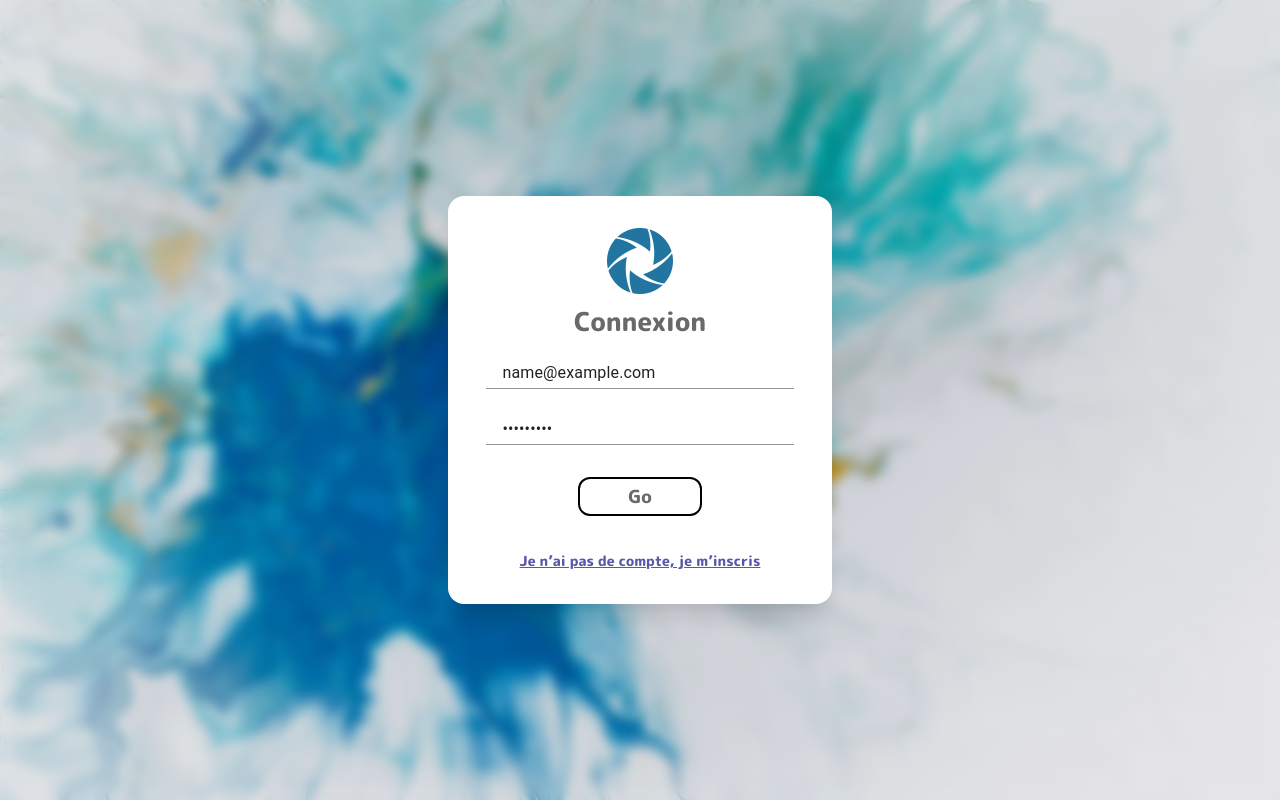
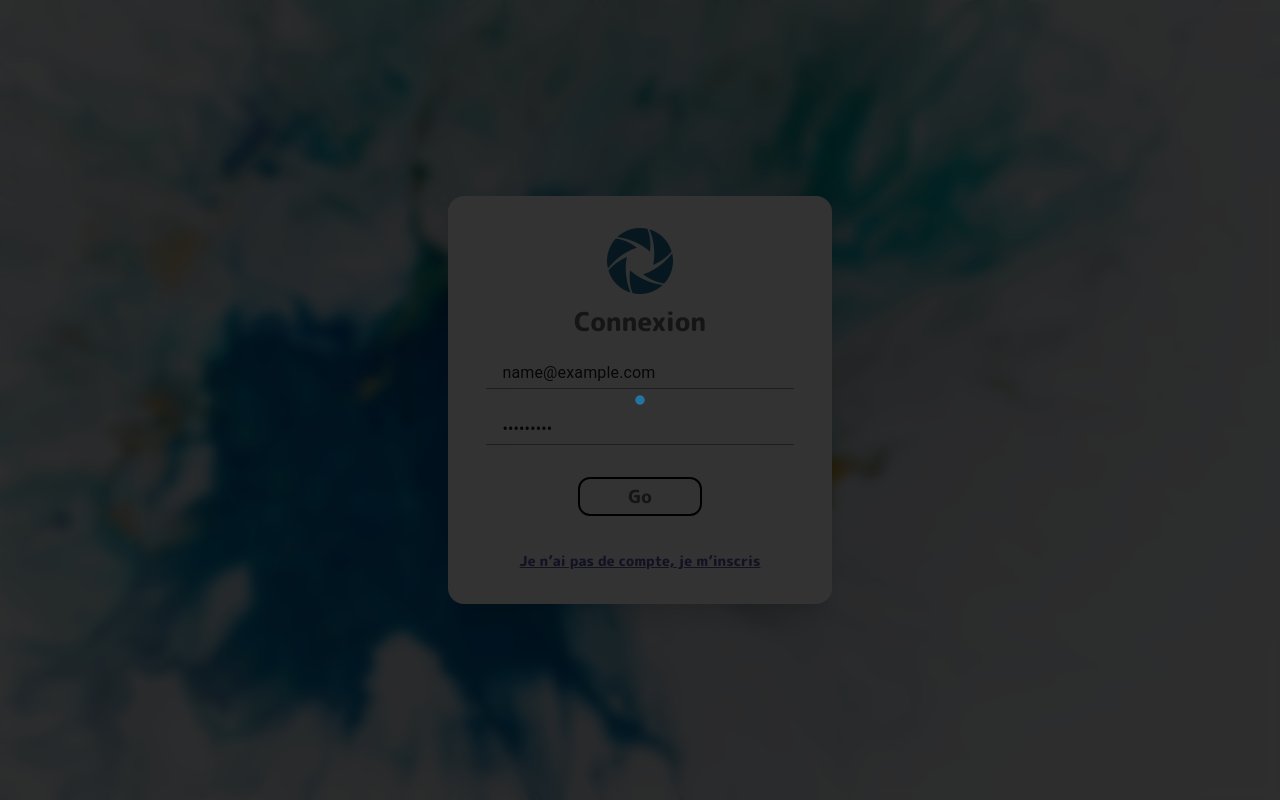
Before and after one commit to KhanAriful/Trombinoscoop, a React (Create React App) app: page /Connexion in a window 1280 px wide. Both pictures are taken after typing "name@example.com", "Sample123" into the empty fields and a click on the button "Go". Built offline with nearby package versions, Linux system fonts and the light colour scheme; no server answers.

Commit message:
Loading spinner on login

```diff
--- a/package.json
+++ b/package.json
@@ -1,8 +1,9 @@
 {
   "name": "trombinoscoop",
+  "homepage": "https://dev-worker.cf",
   "version": "0.1.0",
   "private": true,
-  "proxy": "http://localhost:5000",
+  "proxy": "https://trombiapi.herokuapp.com",
   "dependencies": {
     "@craco/craco": "^6.1.2",
     "@material-ui/core": "^4.11.4",
@@ -14,6 +15,7 @@
     "postcss": "^7",
     "react": "^17.0.2",
     "react-dom": "^17.0.2",
+    "react-loader-spinner": "^4.0.0",
     "react-meta-tags": "^1.0.1",
     "react-router": "^5.2.0",
     "react-router-dom": "^5.2.0",
--- a/src/pages/login-page/login-page.js
+++ b/src/pages/login-page/login-page.js
@@ -5,8 +5,11 @@ import LogoImg from './../../assets/images/logo.png'
 import { Input } from '@material-ui/core'
 import { Link, useHistory } from 'react-router-dom'
 import { useState } from 'react'
+import Loader from "react-loader-spinner"
 
 export function LoginPage() {
+
+  const [isLoading, setIsLoading] = useState(false)
 
   const history = useHistory()
 
@@ -27,7 +30,8 @@ export function LoginPage() {
   }
 
   const handleSubmit = async () => {
-    const request = await fetch("/login", {
+    setIsLoading(true)
+    const request = await fetch("https://trombiapi.herokuapp.com/login", {
       method: "POST",
       headers: {
           'Content-Type' : 'application/json'
@@ -38,9 +42,11 @@ export function LoginPage() {
       store('isLoggedIn', true)
       store('email', initialValues.email)
       store('avatar', initialValues.avatar)
+      setIsLoading(false)
       history.push('/Posts')
     } else if (request.statusText === 'NOT FOUND') {
       store('isLoggedIn', false)
+      setIsLoading(false)
     }
   }
 
@@ -67,9 +73,30 @@ export function LoginPage() {
           </div>
         </Overlay>
       </Wrapper>
+      {isLoading &&
+      <LoaderBg>
+        <Loader
+          type="Puff"
+          color="#2275A0"
+          height={100}
+          width={100}
+        />
+      </LoaderBg>}
     </>
   )
 }
+
+const LoaderBg = styled.div`
+  width: 100%;
+  height: 100%;
+  position: fixed;
+  top: 0;
+  left: 0;
+  background: rgba(0,0,0,0.8);
+  display: flex;
+  justify-content: center;
+  align-items: center;
+`
 
 const Wrapper = styled.main`
   height: 100vh;
```
Also changed, not shown: 1 other file (tests, documents, lock files or other folders).
